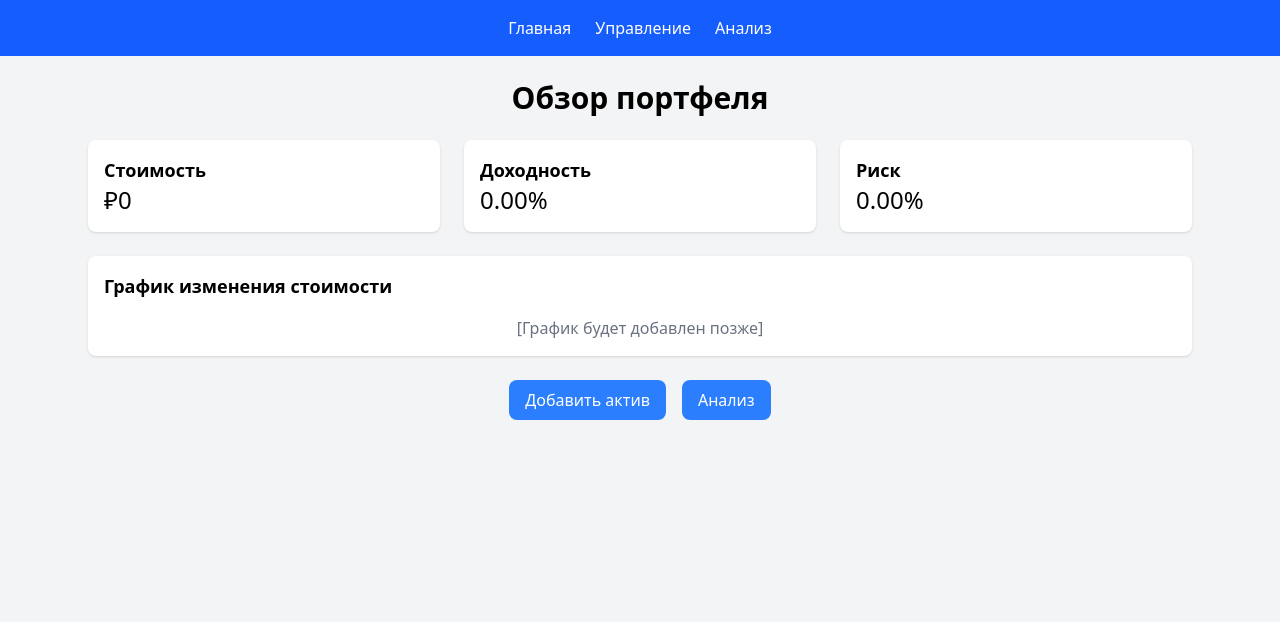
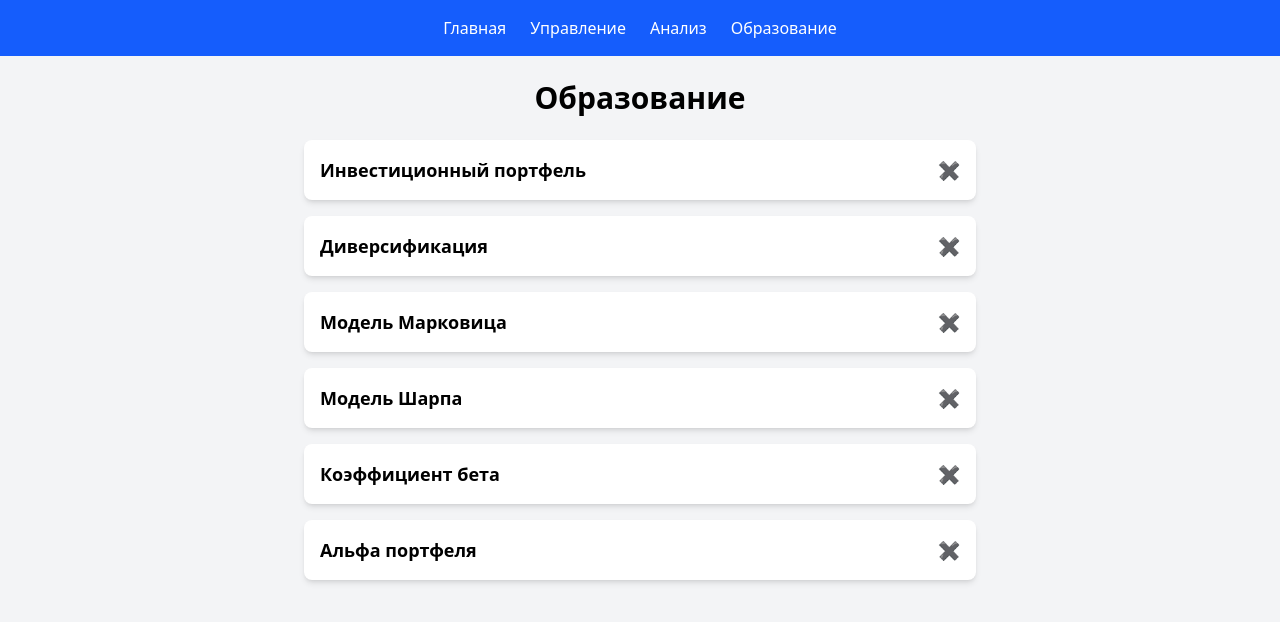
Before and after one commit to ainazikulanova/investment-portfolio, a React (Vite) app: page /edication in a window 1280 px wide. Before the commit this address led to /. Shown: the top 622 px of the page. Built offline with nearby package versions, Linux system fonts and the light colour scheme; no server answers.

Commit message:
Feat: add edication component

```diff
--- a/src/App.jsx
+++ b/src/App.jsx
@@ -9,6 +9,7 @@ import { PortfolioProvider } from "./context/portfolio-context";
 import Portfolio from "./components/portfolio";
 import Dashboard from "./components/dashboard";
 import PortfolioAnalysis from "./components/portfolio-analysis";
+import Edication from "./components/edication";
 
 function App() {
   return (
@@ -32,6 +33,11 @@ function App() {
                   Анализ
                 </Link>
               </li>
+              <li>
+                <Link to="/edication" className="hover:underline">
+                  Образование
+                </Link>
+              </li>
             </ul>
           </nav>
 
@@ -39,6 +45,7 @@ function App() {
             <Route path="/" element={<Dashboard />} />
             <Route path="/portfolio" element={<Portfolio />} />
             <Route path="/analysis" element={<PortfolioAnalysis />} />
+            <Route path="/edication" element={<Edication />} />
             <Route path="*" element={<Navigate to="/" replace />} />
           </Routes>
         </div>
--- /dev/null
+++ b/src/components/edication.jsx
@@ -0,0 +1,70 @@
+import { useState } from "react";
+
+function Education() {
+  const terms = [
+    {
+      title: "Инвестиционный портфель",
+      definition:
+        "Инвестиционный портфель — это набор активов (акции, облигации и др.), собранных инвестором для достижения финансовых целей. Состав портфеля зависит от уровня риска, который вы выбираете.",
+    },
+    {
+      title: "Диверсификация",
+      definition:
+        "Диверсификация — это стратегия распределения инвестиций между различными активами или классами активов для снижения общего риска портфеля. Например, вложение в акции, облигации и недвижимость одновременно.",
+    },
+    {
+      title: "Модель Марковица",
+      definition:
+        "Модель Марковица — это теория портфельного инвестирования, разработанная Гарри Марковицем. Она помогает инвесторам оптимизировать портфель, минимизируя риски и максимизируя доходность через диверсификацию.",
+    },
+    {
+      title: "Модель Шарпа",
+      definition:
+        "Модель Шарпа, или коэффициент Шарпа, измеряет доходность портфеля на единицу риска. Чем выше коэффициент, тем лучше портфель компенсирует риск.",
+    },
+    {
+      title: "Коэффициент бета",
+      definition:
+        "Коэффициент бета измеряет волатильность актива или портфеля по сравнению с рынком в целом. Бета больше 1 означает, что актив более волатилен, чем рынок, а бета меньше 1 — менее волатилен.",
+    },
+    {
+      title: "Альфа портфеля",
+      definition:
+        "Альфа портфеля показывает избыточную доходность портфеля по сравнению с ожидаемой доходностью, рассчитанной с учетом риска (например, через модель CAPM). Положительная альфа указывает на успешное управление портфелем.",
+    },
+  ];
+
+  const Term = ({ title, definition }) => {
+    const [isOpen, setIsOpen] = useState(false);
+
+    return (
+      <div className="bg-white rounded-lg shadow-md mb-4">
+        <div
+          className="flex justify-between items-center p-4 cursor-pointer font-bold text-lg"
+          onClick={() => setIsOpen(!isOpen)}
+        >
+          <span>{title}</span>
+          <span>{isOpen ? "▼" : "✖"}</span>
+        </div>
+        {isOpen && (
+          <div className="p-4 border-t border-gray-200 bg-gray-50">
+            {definition}
+          </div>
+        )}
+      </div>
+    );
+  };
+
+  return (
+    <section className="max-w-2xl w-full mx-auto py-6">
+      <h1 className="text-3xl font-bold mb-6 text-center">Образование</h1>
+      <div className="space-y-4">
+        {terms.map((term, index) => (
+          <Term key={index} title={term.title} definition={term.definition} />
+        ))}
+      </div>
+    </section>
+  );
+}
+
+export default Education;
```
Also changed, not shown: 1 other file (tests, documents, lock files or other folders).
